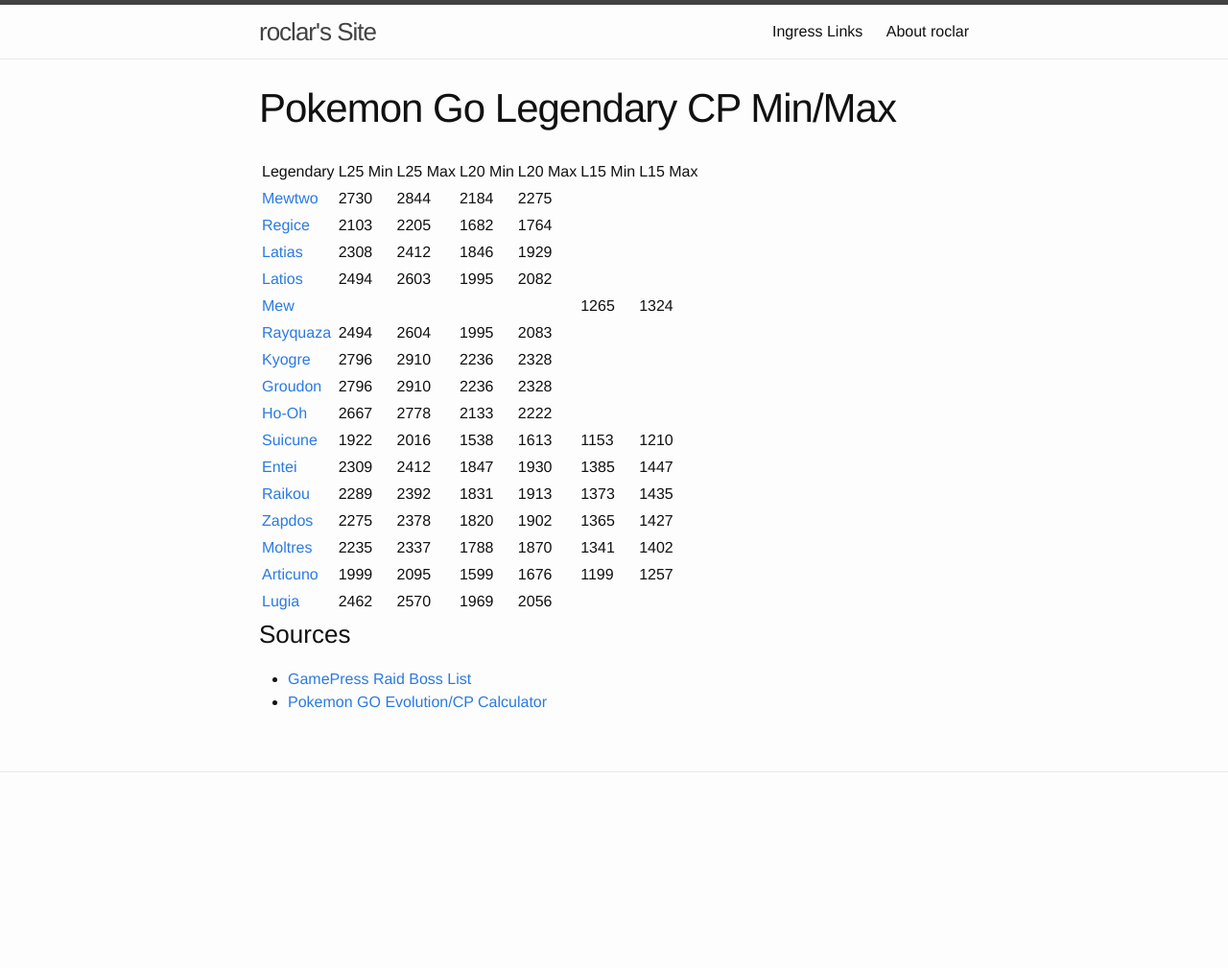
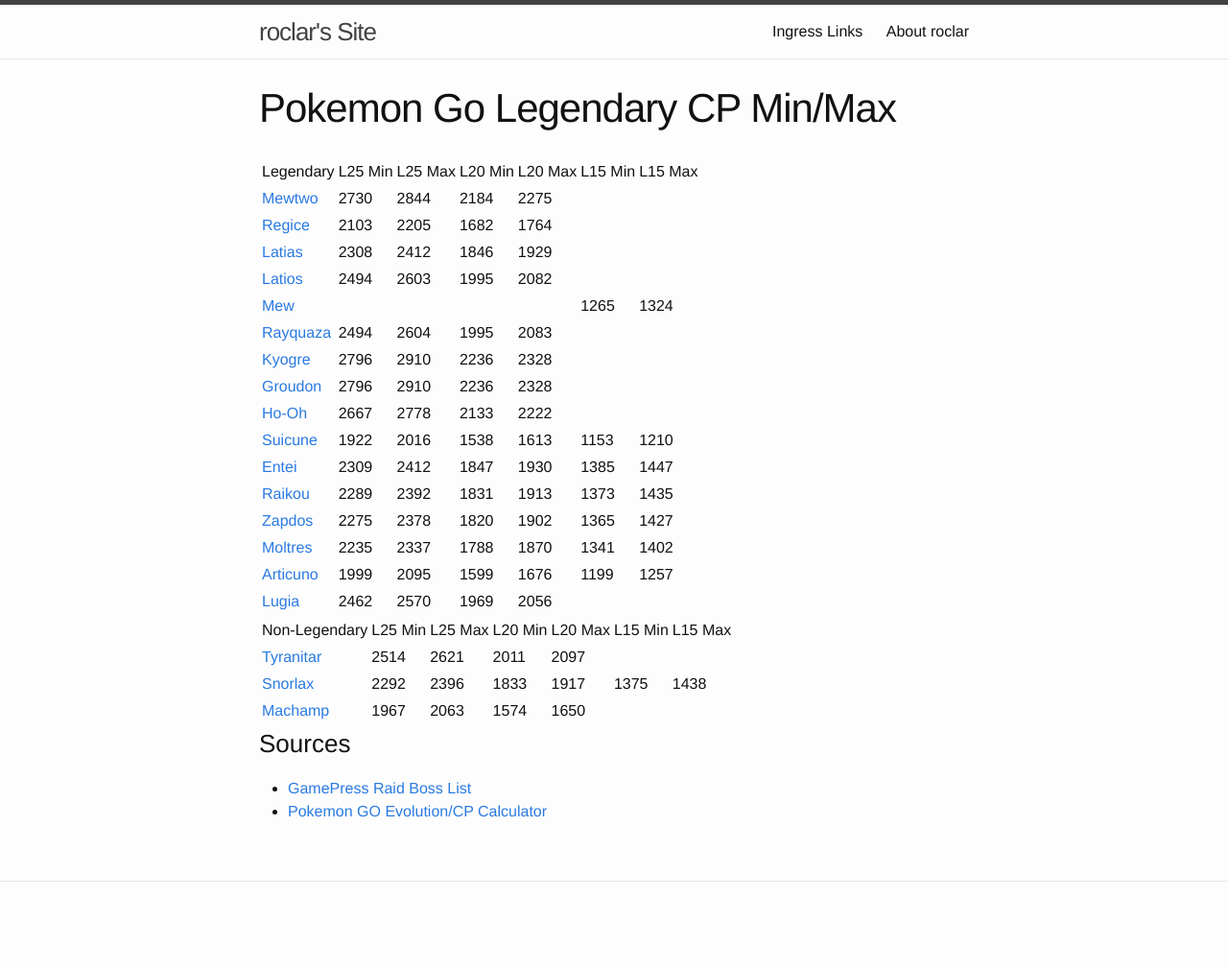
Before and after one commit to roclar/roclar.github.io, a Jekyll site: the page built from PoGoLegendaryCP.md, in a window 1280 px wide. Shown: the whole page at 96% size. Built offline with Jekyll 4.4.1, drawn with Linux system fonts in a browser that asks for light colours; before the commit the page ends 900 px from its top, so only the background shows below that.

Commit message:
Added key non-legendary min/max

```diff
--- a/PoGoLegendaryCP.md
+++ b/PoGoLegendaryCP.md
@@ -22,6 +22,11 @@
 | [Articuno](https://db.pokemongohub.net/pokemon/144)  | 1999 | 2095 | 1599 | 1676 | 1199 | 1257 |
 | [Lugia](https://db.pokemongohub.net/pokemon/249)  | 2462 | 2570 | 1969 | 2056 | | |
 
+| Non-Legendary  |  L25 Min  |  L25 Max  |  L20 Min  |  L20 Max  |  L15 Min  |  L15 Max  |
+| [Tyranitar](https://db.pokemongohub.net/pokemon/248)  | 2514 | 2621 | 2011 | 2097 | | |
+| [Snorlax](https://db.pokemongohub.net/pokemon/248)  | 2292 | 2396 | 1833 | 1917 | 1375 | 1438 |
+| [Machamp](https://db.pokemongohub.net/pokemon/68)  | 1967 | 2063 | 1574 | 1650 | | |
+
 ### Sources
 - [GamePress Raid Boss List](https://pokemongo.gamepress.gg/raid-boss-list)
 - [Pokemon GO Evolution/CP Calculator](https://pokemongo.gamepress.gg/cpcalc#/)
```
